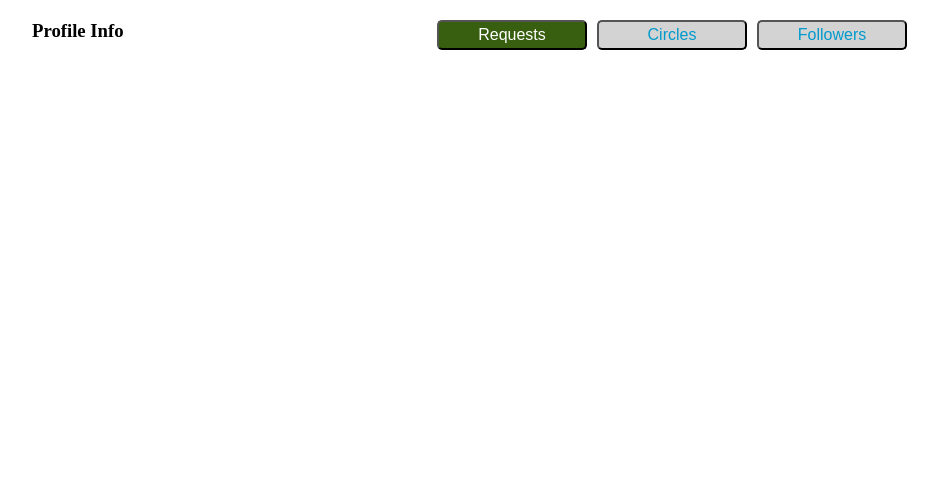
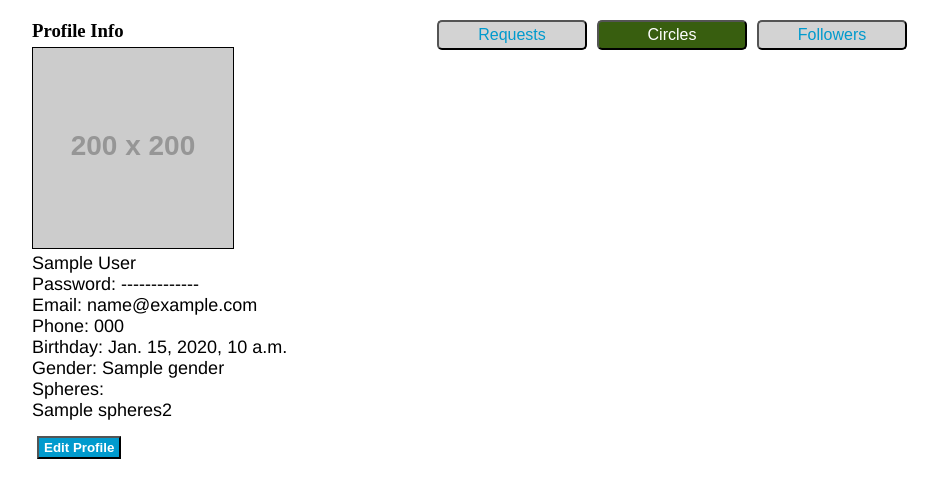
Before and after one commit to chadheise/inkle-nd, a Django app: template finalProject/inkle/templates/manage.html in a window 1280 px wide. Shown: the part 100-598 px from the top of the page, without its empty margins (133-1071 px from the left). Run offline with Django 3.2, Linux system fonts and the light colour scheme; the template is opened without the code that fills it: most values are stand-ins (such as "Sample title", 1, 10 or a date in 2020); grey boxes labelled with a size stand in for pictures from a placeholder-image service; some libraries are stand-ins or nearby versions.

Commit message:
Some profile info implemented

```diff
--- a/finalProject/inkle/static/css/manage.css
+++ b/finalProject/inkle/static/css/manage.css
@@ -15,3 +15,32 @@
     background-color: #385E0F;
     color: #FFFFFF;
 }
+
+#profileInfo ul {
+    font-family: helvetica;
+    font-size: 18px;
+}
+
+#profileInfo .edit {
+    display: none;
+}
+
+.profileButton {
+    padding: 2px 5px 2px 5px;
+    color: white;
+    font-weight: bold;
+    margin-left: 5px;
+    margin-top: 15px;
+}
+
+#editProfileButton {
+    background-color: #009ACD;
+}
+
+#submitChangesButton {
+    background-color: #385E0F;
+}
+
+#discardChangesButton {
+    background-color: #FF4040;
+}
--- a/finalProject/inkle/static/js/circles.js
+++ b/finalProject/inkle/static/js/circles.js
@@ -68,9 +68,6 @@ $(document).ready(function() {
                 success: function(circleID) {
                     $("#newCircle").attr("circleID", circleID);
                     $("#newCircle").removeAttr("id");
-                    /*$(".circleMenuList").each(function() {
-                        $(this).append('<li><input type="checkbox" name="' + newCircleName + '" class="circlesMenuItem" circleID="' +  circleID +'" toMemberID="' + $(this).attr("memberID") +'"/>' + newCircleName + '</li>');
-                    });*/
                     $(".circle").each(function() {
                         if ($(this).hasClass("selectedCircle")) {
                             $(this).trigger("click");
--- a/finalProject/inkle/static/js/manage.js
+++ b/finalProject/inkle/static/js/manage.js
@@ -4,7 +4,7 @@ $(document).ready(function() {
     // Get Requests HTML
     $.ajax({
         type: "POST",
-        url: "/inkle/requested/",
+        url: "/inkle/circles/",
         data: {},
         success: function(html) {
             $("#primaryContent").html(html);
--- /dev/null
+++ b/finalProject/inkle/static/js/profile.js
@@ -0,0 +1,55 @@
+$(document).ready(function() {
+    $("#editProfileButton").live("click", function() {
+       $(".display").fadeOut('medium', function() {
+           $(".edit").fadeIn('medum');
+       });
+    });
+
+    $("#discardChangesButton").live("click", function() {
+       $(".edit").fadeOut('medium', function() {
+           $(".display").fadeIn('medum');
+       });
+    });
+
+    $("#submitChangesButton").live("click", function() {
+
+        // Get input values
+        var first_name = $("#inputFirstName").val();
+        var last_name = $("#inputLastName").val();
+        var password = $("#inputPassword").val();
+        var email =  $("#inputEmail").val();
+        var phone = $("#inputPhone").val();
+        var birthday = $("#inputBirthday").val();
+        var gender = $("#inputGender").val();
+
+        $.ajax({
+            type: "POST",
+            url: "/inkle/editProfile/",
+            data: { "first_name" : first_name,
+                    "last_name" : last_name,
+                    "password" : password,
+                    "email" : email,
+                    "phone" : phone,
+                    "birthday" : birthday,
+                    "gender" : gender
+             },
+            success: function(html) {
+
+                // Update view text
+                $("#displayName").text(first_name + " " + last_name);
+                //$("#displayPassword").text(password);
+                $("#displayEmail").text("Email: " + email);
+                $("#displayPhone").text("Phone: " + phone);
+                $("#displayBirthday").text("Birthday: " + birthday);
+                $("#displayGender").text("Gender: " + gender);
+
+
+                $(".edit").fadeOut('medium', function() {
+                       $(".display").fadeIn('medum');
+                });
+            },
+            error: function(a, b, error) { alert(error); }
+        });
+    });
+
+});
--- a/finalProject/inkle/templates/manage.html
+++ b/finalProject/inkle/templates/manage.html
@@ -1,12 +1,13 @@
 {% extends "base.html" %}
 
 {% block title %}
-    <link rel="stylesheet" type="text/css" href="{{ STATIC_URL }}/css/manage.css" />
-    <link rel="stylesheet" type="text/css" href="{{ STATIC_URL }}/css/memberCard.css" />
-    <link rel="stylesheet" type="text/css" href="{{ STATIC_URL }}/css/circles.css" />
-    <script type="text/javascript" src="{{ STATIC_URL }}/js/manage.js"></script>
-    <script type="text/javascript" src="{{ STATIC_URL }}/js/memberCard.js"></script>
-    <script type="text/javascript" src="{{ STATIC_URL }}/js/circles.js"></script>
+    <link rel="stylesheet" type="text/css" href="{{ STATIC_URL }}css/manage.css" />
+    <link rel="stylesheet" type="text/css" href="{{ STATIC_URL }}css/memberCard.css" />
+    <link rel="stylesheet" type="text/css" href="{{ STATIC_URL }}css/circles.css" />
+    <script type="text/javascript" src="{{ STATIC_URL }}js/manage.js"></script>
+    <script type="text/javascript" src="{{ STATIC_URL }}js/memberCard.js"></script>
+    <script type="text/javascript" src="{{ STATIC_URL }}js/circles.js"></script>
+    <script type="text/javascript" src="{{ STATIC_URL }}js/profile.js"></script>
 {% endblock title%}
 
 {% block header %}
@@ -17,13 +18,52 @@
     <div id="mainContent" class="container_24">
         <div id="profileInfo" class="grid_8">
             <h3>Profile Info</h3>
+            <img class="cardImage" src="http://dummyimage.com/200x200/AAA/fff.jpg&text=+" />
+            <div class="display">
+                <ul>
+                    <li id="displayName">{{ member.first_name }} {{ member.last_name }}</li>
+                    <li id="displayPassword">Password: -------------</li>
+                    <li id="displayEmail">Email: {{ member.email }}</li>
+                    <li id="displayPhone">Phone: {{ member.phone }}</li>
+                    <li id="displayBirthday">Birthday: {{ member.birthday }}</li>
+                    <li id="displayGender">Gender: {{ member.gender }}</li>
+                    <li>Spheres:
+                        <ul>
+                            {% for s in member.spheres2 %}
+                                <li> {{ s.name }} </li>
+                            {% endfor %}
+                        </ul>
+                </ul>
+                <input type="button" value="Edit Profile" id="editProfileButton" class="profileButton"/>
+            </div>
+            <div class="edit">
+                <ul>
+                    <li><input id="inputFirstName" value="{{ member.first_name }}" /> <input id="inputLastName" value="{{ member.last_name }}" /></li>
+                    <li>Password: <input id="inputPassword" value="{{ member.password }}"/></li>
+                    <li>Email: <input id="inputEmail" value="{{ member.email }}"/></li>
+                    <li>Phone: <input id="inputPhone" value="{{ member.phone }}"/></li>
+                    <li>Birthday: <input id="inputBirthday" value="{{ member.birthday }}"/></li>
+                    <li>Gender: <select id="inputGender">
+                                {% if member.gender == "M" %}
+                                    <option selected="selected">M</option>
+                                    <option>F</Option>
+                                {% else %}
+                                    <option>M</option>
+                                    <option selected="selected">F</Option>
+                                {% endif %}
+                                </select> </li>
+                </ul>
+                <input type="button" value="Submit Changes" id="submitChangesButton" class="profileButton"/>
+                <input type="button" value="Discard Changes" id="discardChangesButton" class="profileButton"/>
+            </div>
+
         </div>
 
         <div class="grid_16">
             <div class="nav push_2 alpha">
-                <input class="navButton selected grid_4" type="button" value="Requests">
-                <input class="navButton grid_4" type="button" value="Circles">
-                <input class="navButton grid_4" type="button" value="Followers">
+                <input class="navButton grid_4" type="button" value="Requests"/>
+                <input class="navButton selected grid_4" type="button" value="Circles"/>
+                <input class="navButton grid_4" type="button" value="Followers"/>
             </div>
             <div class="clear"></div>
             <div id="primaryContent" >
--- a/finalProject/inkle/urls.py
+++ b/finalProject/inkle/urls.py
@@ -10,6 +10,7 @@ urlpatterns = patterns(
     (r"^$", "home_view"),
     (r"^login/$", "login_view"),
     (r"^logout/$", "logout_view"),
+    (r"^editProfile/$", "edit_profile_view"),
     (r"^location/(?P<location_id>\d+)/$", "location_view"),
     (r"^location/(?P<location_id>\d+)/edit/$", "edit_location_view"),
     (r"^location/(?P<location_id>\d+)/edit/(?P<name>\w+)/(?P<street>\w+)/(?P<city>\w+)/(?P<state>\w+)/(?P<zip_code>\d+)/(?P<category>\w+)/$", "edit_location_view2"),
--- a/finalProject/inkle/views.py
+++ b/finalProject/inkle/views.py
@@ -36,9 +36,11 @@ def manage_view(request):
 
     # Get the member who is logged in
     member = Member.objects.get(pk = request.session["member_id"])
+    member.spheres2 = member.spheres.all()
+    #member.hidden_password = '*' * len(member.password)
 
     return render_to_response( "manage.html",
-        {"member" : member,},
+        {"member" : member},
         context_instance = RequestContext(request) )
 
 def location_view(request, location_id = None):
```
Also changed, not shown: finalProject/inkle/databaseViews.py (+15 -0 lines), finalProject/inkle.db, 3 other files.
